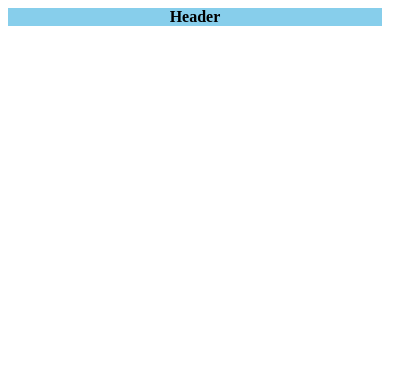
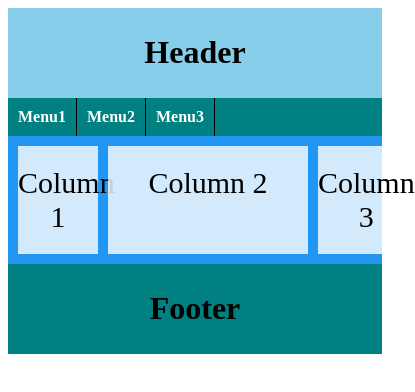
Before and after one commit to riteshmaharjan1/riteshmaharjan1.github.io, a plain HTML site: page resopsive.html in a window 390 px wide. Shown: the whole page, 415 px wide, since content can reach past the window. Drawn offline with Linux system fonts and the light colour scheme.

Commit message:
fixed css issue and added responsive html and css

```diff
--- a/css/movie.css
+++ b/css/movie.css
@@ -14,7 +14,7 @@ body {
 
 h1 {
     text-align: center;
-    font-weight: 24px;
+    font-size: 24pt;
     font-family: Verdana, Geneva, Tahoma, sans-serif;
     text-shadow: 3px 3px #999999;
 }
--- /dev/null
+++ b/css/responsive.css
@@ -0,0 +1,40 @@
+.header {
+    background-color: skyblue;
+    text-align: center;
+    padding: 5px;
+}
+
+.menu {
+    display: flex;
+    background-color: teal;
+    width: 100%;
+    font-weight: bold;
+    color: white;
+}
+
+.menu div {
+    padding: 10px;
+    margin-top: 0;
+    display: block;
+    border-right: 1px solid black;
+}
+
+.grid-container{
+    display: grid;
+    grid-template-columns: 80px 200px auto 30px;
+    gap: 10px;
+    background-color: #2196F3;
+    padding: 10px;
+}
+.grid-container > div {
+    background-color: rgba(255, 255, 255, 0.8);
+    text-align: center;
+    padding: 20px 0;
+    font-size: 30px;
+  }
+
+  .footer{
+    background-color: teal;
+    text-align: center;
+    padding: 5px;
+  }
--- a/resopsive.html
+++ b/resopsive.html
@@ -1,16 +1,36 @@
 <!DOCTYPE html>
 <html lang="en">
+
 <head>
     <meta charset="UTF-8">
     <meta http-equiv="X-UA-Compatible" content="IE=edge">
     <meta name="viewport" content="width=device-width, initial-scale=1.0">
     <title>Responsive Design</title>
+    <link rel="stylesheet" href="css/responsive.css">
 </head>
+
 <body>
     <header>
-      <div style="text-align: center; font-weight: bold; background-color: skyblue;">Header</div>
+        <div class="header">
+            <h1>Header</h1>
+        </div>
     </header>
-    <section></section>
-    <footer></footer>
+    <section>
+        <div class="menu">
+            <div>Menu1</div>
+            <div>Menu2</div>
+            <div>Menu3</div>
+        </div>
+
+        <div class="grid-container">
+            <div> Column 1</div>
+            <div> Column 2</div>
+            <div> Column 3</div>
+        </div>
+    </section>
+    <footer> <div class="footer">
+        <h1>Footer</h1>
+    </div></footer>
 </body>
+
 </html>
```
Also changed, not shown: tmnt.html (+2 -2 lines).
